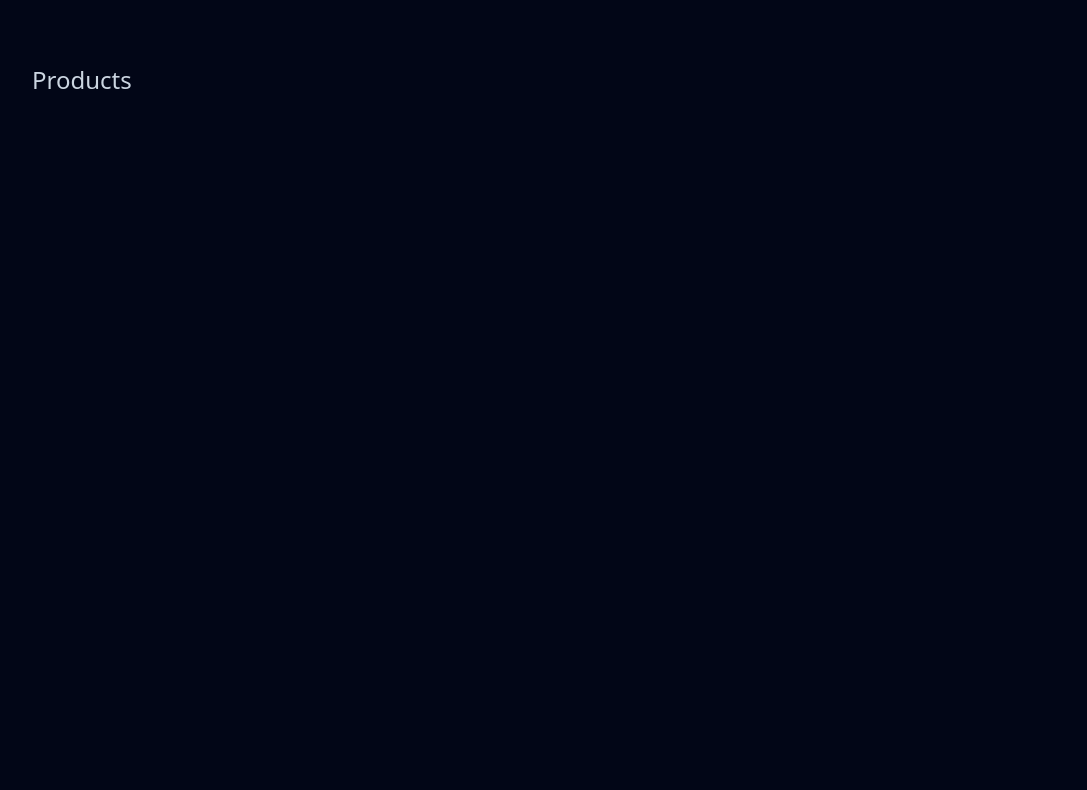
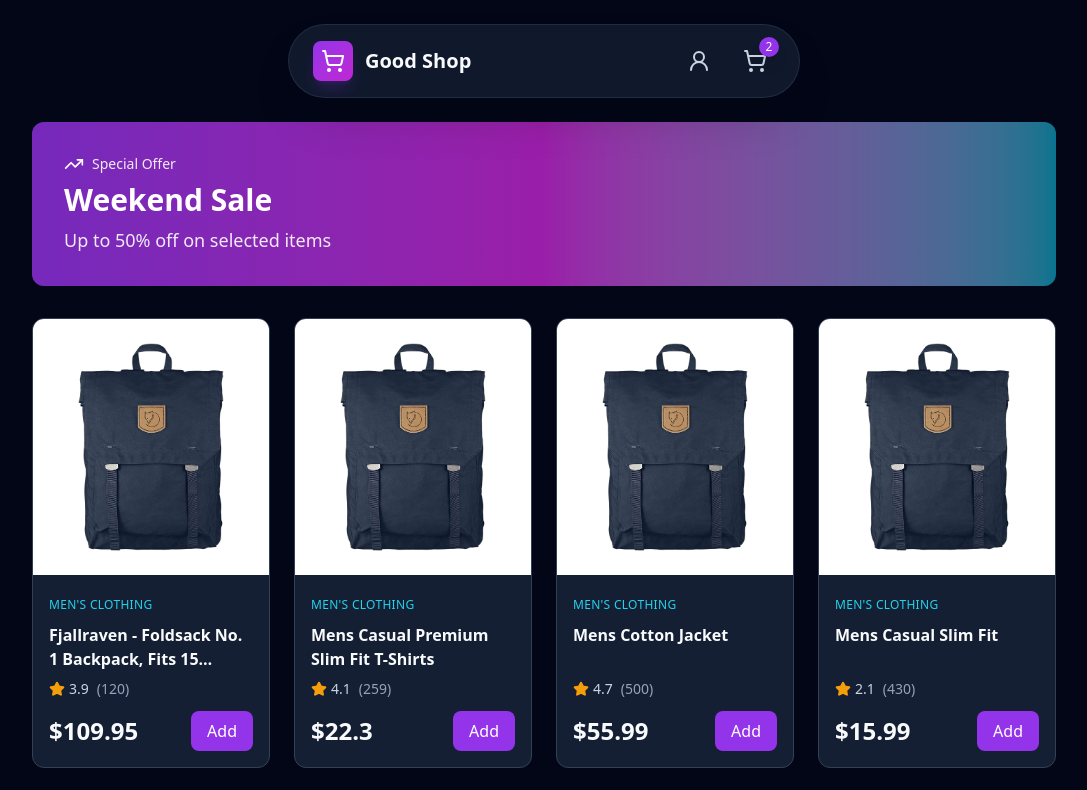
Before and after one commit to Krishnanand2517/shopping-cart-assessment, a React (Vite) app: page / in a window 1280 px wide. Shown: the top 790 px of the page, without its empty margins (96-1183 px from the left). Built offline with nearby package versions, Linux system fonts and the light colour scheme.

Commit message:
style: Design the product listing page

```diff
--- a/index.html
+++ b/index.html
@@ -1,10 +1,10 @@
-<!doctype html>
+<!DOCTYPE html>
 <html lang="en">
   <head>
     <meta charset="UTF-8" />
     <link rel="icon" type="image/svg+xml" href="/vite.svg" />
     <meta name="viewport" content="width=device-width, initial-scale=1.0" />
-    <title>shopping-cart</title>
+    <title>Good Shop</title>
   </head>
   <body>
     <div id="root"></div>
--- a/package.json
+++ b/package.json
@@ -11,6 +11,7 @@
   },
   "dependencies": {
     "@tailwindcss/vite": "^4.1.17",
+    "lucide-react": "^0.553.0",
     "react": "^19.2.0",
     "react-dom": "^19.2.0",
     "react-router-dom": "^7.9.5",
--- a/src/App.tsx
+++ b/src/App.tsx
@@ -2,7 +2,7 @@
 
 const App = () => {
   return (
-    <div className="min-h-screen bg-background-950 p-8 md:p-16 lg:px-32 text-text-secondary">
+    <div className="min-h-screen bg-background-950 px-8 md:px-16 lg:px-32 text-text-secondary relative">
       <div className="max-w-7xl mx-auto">
         <Outlet />
       </div>
--- /dev/null
+++ b/src/data/mockData.ts
@@ -0,0 +1,133 @@
+export const mockData = [
+  {
+    id: 1,
+    title: "Fjallraven - Foldsack No. 1 Backpack, Fits 15 Laptops",
+    price: 109.95,
+    description:
+      "Your perfect pack for everyday use and walks in the forest. Stash your laptop (up to 15 inches) in the padded sleeve, your everyday",
+    category: "men's clothing",
+    image: "/item_img.png",
+    rating: {
+      rate: 3.9,
+      count: 120,
+    },
+  },
+  {
+    id: 2,
+    title: "Mens Casual Premium Slim Fit T-Shirts ",
+    price: 22.3,
+    description:
+      "Slim-fitting style, contrast raglan long sleeve, three-button henley placket, light weight & soft fabric for breathable and comfortable wearing. And Solid stitched shirts with round neck made for durability and a great fit for casual fashion wear and diehard baseball fans. The Henley style round neckline includes a three-button placket.",
+    category: "men's clothing",
+    image: "/item_img.png",
+    rating: {
+      rate: 4.1,
+      count: 259,
+    },
+  },
+  {
+    id: 3,
+    title: "Mens Cotton Jacket",
+    price: 55.99,
+    description:
+      "great outerwear jackets for Spring/Autumn/Winter, suitable for many occasions, such as working, hiking, camping, mountain/rock climbing, cycling, traveling or other outdoors. Good gift choice for you or your family member. A warm hearted love to Father, husband or son in this thanksgiving or Christmas Day.",
+    category: "men's clothing",
+    image: "/item_img.png",
+    rating: {
+      rate: 4.7,
+      count: 500,
+    },
+  },
+  {
+    id: 4,
+    title: "Mens Casual Slim Fit",
+    price: 15.99,
+    description:
+      "The color could be slightly different between on the screen and in practice. / Please note that body builds vary by person, therefore, detailed size information should be reviewed below on the product description.",
+    category: "men's clothing",
+    image: "/item_img.png",
+    rating: {
+      rate: 2.1,
+      count: 430,
+    },
+  },
+  {
+    id: 5,
+    title:
+      "John Hardy Women's Legends Naga Gold & Silver Dragon Station Chain Bracelet",
+    price: 695,
+    description:
+      "From our Legends Collection, the Naga was inspired by the mythical water dragon that protects the ocean's pearl. Wear facing inward to be bestowed with love and abundance, or outward for protection.",
+    category: "jewelery",
+    image: "/item_img.png",
+    rating: {
+      rate: 4.6,
+      count: 400,
+    },
+  },
+  {
+    id: 6,
+    title: "Solid Gold Petite Micropave ",
+    price: 168,
+    description:
+      "Satisfaction Guaranteed. Return or exchange any order within 30 days.Designed and sold by Hafeez Center in the United States. Satisfaction Guaranteed. Return or exchange any order within 30 days.",
+    category: "jewelery",
+    image: "/item_img.png",
+    rating: {
+      rate: 3.9,
+      count: 70,
+    },
+  },
+  {
+    id: 7,
+    title: "White Gold Plated Princess",
+    price: 9.99,
+    description:
+      "Classic Created Wedding Engagement Solitaire Diamond Promise Ring for Her. Gifts to spoil your love more for Engagement, Wedding, Anniversary, Valentine's Day...",
+    category: "jewelery",
+    image: "/item_img.png",
+    rating: {
+      rate: 3,
+      count: 400,
+    },
+  },
+  {
+    id: 8,
+    title: "Pierced Owl Rose Gold Plated Stainless Steel Double",
+    price: 10.99,
+    description:
+      "Rose Gold Plated Double Flared Tunnel Plug Earrings. Made of 316L Stainless Steel",
+    category: "jewelery",
+    image: "/item_img.png",
+    rating: {
+      rate: 1.9,
+      count: 100,
+    },
+  },
+  {
+    id: 9,
+    title: "WD 2TB Elements Portable External Hard Drive - USB 3.0 ",
+    price: 64,
+    description:
+      "USB 3.0 and USB 2.0 Compatibility Fast data transfers Improve PC Performance High Capacity; Compatibility Formatted NTFS for Windows 10, Windows 8.1, Windows 7; Reformatting may be required for other operating systems; Compatibility may vary depending on user’s hardware configuration and operating system",
+    category: "electronics",
+    image: "/item_img.png",
+    rating: {
+      rate: 3.3,
+      count: 203,
+    },
+  },
+  {
+    id: 10,
+    title: "SanDisk SSD PLUS 1TB Internal SSD - SATA III 6 Gb/s",
+    price: 109,
+    description:
+      "Easy upgrade for faster boot up, shutdown, application load and response (As compared to 5400 RPM SATA 2.5” hard drive; Based on published specifications and internal benchmarking tests using PCMark vantage scores) Boosts burst write performance, making it ideal for typical PC workloads The perfect balance of performance and reliability Read/write speeds of up to 535MB/s/450MB/s (Based on internal testing; Performance may vary depending upon drive capacity, host device, OS and application.)",
+    category: "electronics",
+    image: "/item_img.png",
+    rating: {
+      rate: 2.9,
+      count: 470,
+    },
+  },
+];
--- a/src/screens/HomeScreen.tsx
+++ b/src/screens/HomeScreen.tsx
@@ -1,8 +1,114 @@
+import { ShoppingCart, Star, TrendingUp, User2 } from "lucide-react";
+import { mockData } from "../data/mockData";
+
 const HomeScreen = () => {
   return (
-    <div>
-      <h1 className="text-2xl">Products</h1>
-    </div>
+    <>
+      {/* Header */}
+      <header className="max-w-lg mx-auto sticky top-6 z-50 animate-fade-in">
+        <div className="bg-surface-900/80 backdrop-blur-xl border border-surface-700/50 rounded-full shadow-2xl shadow-black/20">
+          <div className="px-6 py-4">
+            <div className="flex items-center justify-between">
+              <div className="flex items-center gap-3">
+                <div className="w-10 h-10 bg-linear-to-br from-primary-600 to-accent-600 rounded-lg flex items-center justify-center shadow-lg shadow-primary-600/20">
+                  <ShoppingCart className="w-6 h-6 text-white" />
+                </div>
+                <h1 className="text-xl font-bold text-text-primary">
+                  Good Shop
+                </h1>
+              </div>
+
+              <div className="flex items-center gap-4">
+                <button className="relative p-2 hover:bg-surface-800/50 rounded-lg transition-all duration-300 hover:scale-105">
+                  <User2 className="w-6 h-6 text-text-secondary" />
+                </button>
+                <button className="relative p-2 hover:bg-surface-800/50 rounded-lg transition-all duration-300 hover:scale-105">
+                  <ShoppingCart className="w-6 h-6 text-text-secondary" />
+
+                  <span className="absolute -top-1 -right-1 w-5 h-5 bg-primary-600 text-white text-xs rounded-full flex items-center justify-center animate-bounce-in shadow-lg">
+                    {2}
+                  </span>
+                </button>
+              </div>
+            </div>
+          </div>
+        </div>
+      </header>
+
+      <main className="container mx-auto py-12">
+        {/* Featured Banner */}
+        <div className="bg-linear-to-r from-primary-600 via-accent-600 to-secondary-600 rounded-xl p-8 mb-8 relative overflow-hidden">
+          <div className="absolute inset-0 bg-black/20"></div>
+          <div className="relative z-10">
+            <div className="flex items-center gap-2 mb-2">
+              <TrendingUp className="w-5 h-5 text-white" />
+              <span className="text-white/90 text-sm font-medium">
+                Special Offer
+              </span>
+            </div>
+            <h2 className="text-3xl font-bold text-white mb-2">Weekend Sale</h2>
+            <p className="text-white/90 text-lg">
+              Up to 50% off on selected items
+            </p>
+          </div>
+        </div>
+
+        {/* Products Grid */}
+        <div className="grid grid-cols-1 sm:grid-cols-2 lg:grid-cols-3 xl:grid-cols-4 gap-6">
+          {mockData.map((product) => (
+            <div
+              key={product.id}
+              className="bg-surface-900 rounded-xl border border-surface-700 hover:border-primary-600/50 transition-all duration-300 overflow-hidden group"
+            >
+              {/* Product Image */}
+              <div className="relative bg-white p-6 h-64 flex items-center justify-center overflow-hidden">
+                <img
+                  src={product.image}
+                  alt={product.title}
+                  className="max-h-full max-w-full object-contain group-hover:scale-110 transition-transform duration-300"
+                />
+              </div>
+
+              {/* Product Info */}
+              <div className="p-4">
+                <div className="mb-2">
+                  <span className="text-xs text-secondary-400 font-medium uppercase tracking-wide">
+                    {product.category}
+                  </span>
+                </div>
+
+                <h3 className="text-text-primary font-semibold mb-2 line-clamp-2 h-12">
+                  {product.title}
+                </h3>
+
+                <div className="flex items-center gap-2 mb-3">
+                  <div className="flex items-center gap-1">
+                    <Star className="w-4 h-4 fill-warning-500 text-warning-500" />
+                    <span className="text-text-secondary text-sm font-medium">
+                      {product.rating.rate}
+                    </span>
+                  </div>
+                  <span className="text-text-tertiary text-sm">
+                    ({product.rating.count})
+                  </span>
+                </div>
+
+                <div className="flex items-center justify-between">
+                  <div>
+                    <p className="text-2xl font-bold text-text-primary">
+                      ${product.price}
+                    </p>
+                  </div>
+                  <button className="px-4 py-2 rounded-lg font-medium cursor-pointer transition bg-primary-600 hover:bg-primary-700 text-white">
+                    Add
+                  </button>
+                </div>
+              </div>
+            </div>
+          ))}
+        </div>
+      </main>
+    </>
   );
 };
 
```
Also changed, not shown: public/item_img.png (added), 1 other file (tests, documents, lock files or other folders).
